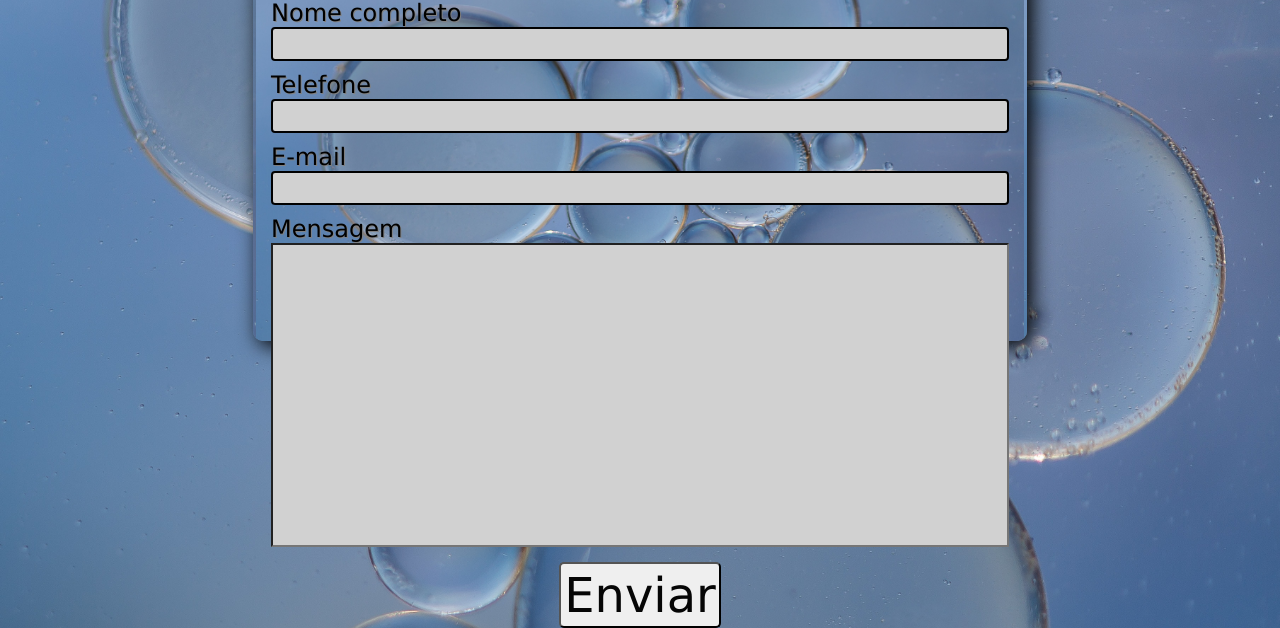
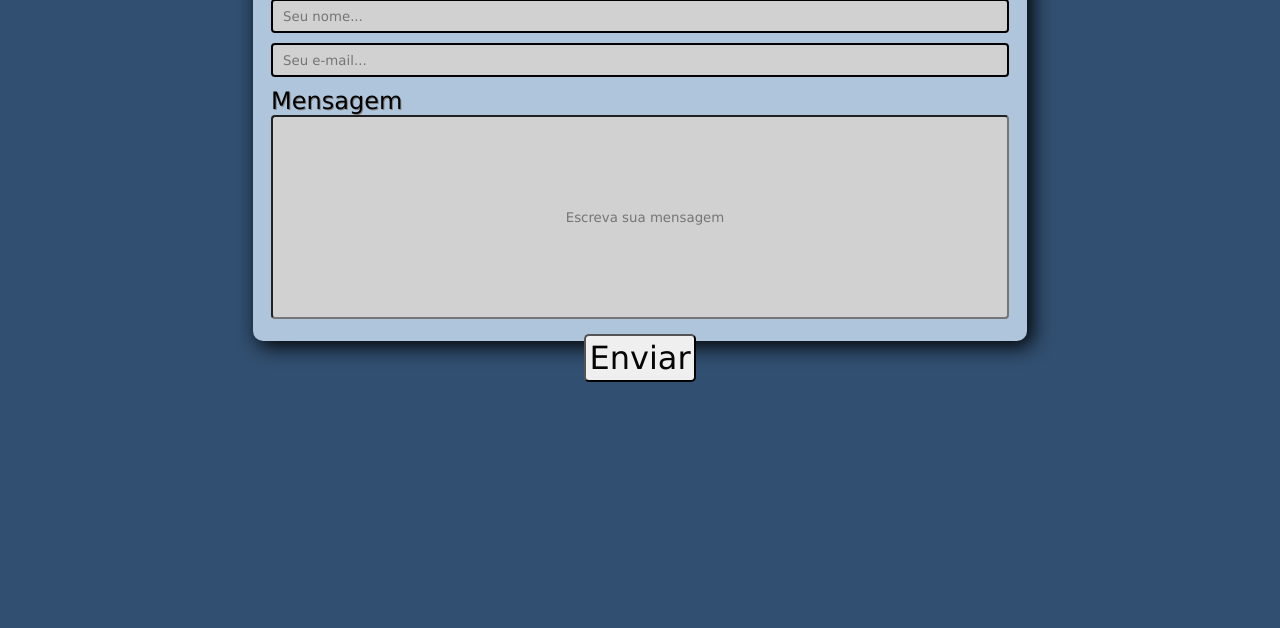
Before and after one commit to joaomiguel93/contacts-page, a plain HTML site: page index.html in a window 1280 px wide. Shown: the part 305-933 px from the top of the page. After the commit the page ends 843 px from the top, so only its background shows below. Drawn offline with Linux system fonts and the light colour scheme.

Commit message:
Alteração no CSS

```diff
--- a/index.html
+++ b/index.html
@@ -27,20 +27,14 @@
             <h1>Entre em contato</h1>
             <form>
                 <div class="formulario">
-                    <label for="nome">Nome completo</label>
-                    <input type="nome">
+                    <input type="nome" placeholder="Seu nome...">
                 </div>
                 <div class="formulario">
-                    <label for="tel">Telefone</label>
-                    <input type="tel">
-                </div>
-                <div class="formulario">
-                    <label for="email">E-mail</label>
-                    <input type="email">
+                    <input type="email" placeholder="Seu e-mail...">
                 </div>
                 <div class="mensagem">
                     <label for="mensagem">Mensagem</label>
-                    <input type="mensagem">
+                    <input type="textarea" placeholder="Escreva sua mensagem">
                 </div>
                 <div class="button">
                     <input type="submit" value="Enviar">
--- a/style.css
+++ b/style.css
@@ -5,7 +5,7 @@
 }
 
 body{
-    background-image: url(./assets/background-bubble.jpg);
+    background-color: #314f70;
     background-size: cover;
 }
 
@@ -21,7 +21,7 @@ main{
     width: 60vw;
     border-radius: 10px;
 
-    background-image: url(./assets/background-bubble.jpg);
+    background-color: #aec5db;
     background-size: cover;
     box-shadow: 5px 5px 20px;
 }
@@ -44,17 +44,30 @@ h1{
 }
 
 form input[type="nome"],
-form input[type="tel"],
 form input[type="email"]{
     height: 30px;
     border: 2px solid #000;
     border-radius: 4px;
     background-color: rgb(209, 209, 209);
+    outline: 0;
 }
 
-form input[type="mensagem"]{
-    height: 300px;
+
+form input[type="nome"],
+form input[type="email"]::placeholder{
+    padding-left: 10px;
+}
+
+form input[type="textarea"]::placeholder{
+    padding-left: 10px;
+    text-align: center;
+}
+
+form input[type="textarea"]{
+    height: 15em;
     background-color: rgb(209, 209, 209);
+    border-radius: 4px;
+    outline: 0;
 }
 
 .button{
@@ -64,7 +77,7 @@ form input[type="mensagem"]{
 }
 
 form input[type="submit"]{
-    font-size: 3em;
+    font-size: 2em;
     padding: 3px;
     color: rgb(5, 5, 5);
     border-radius: 5px;
```
